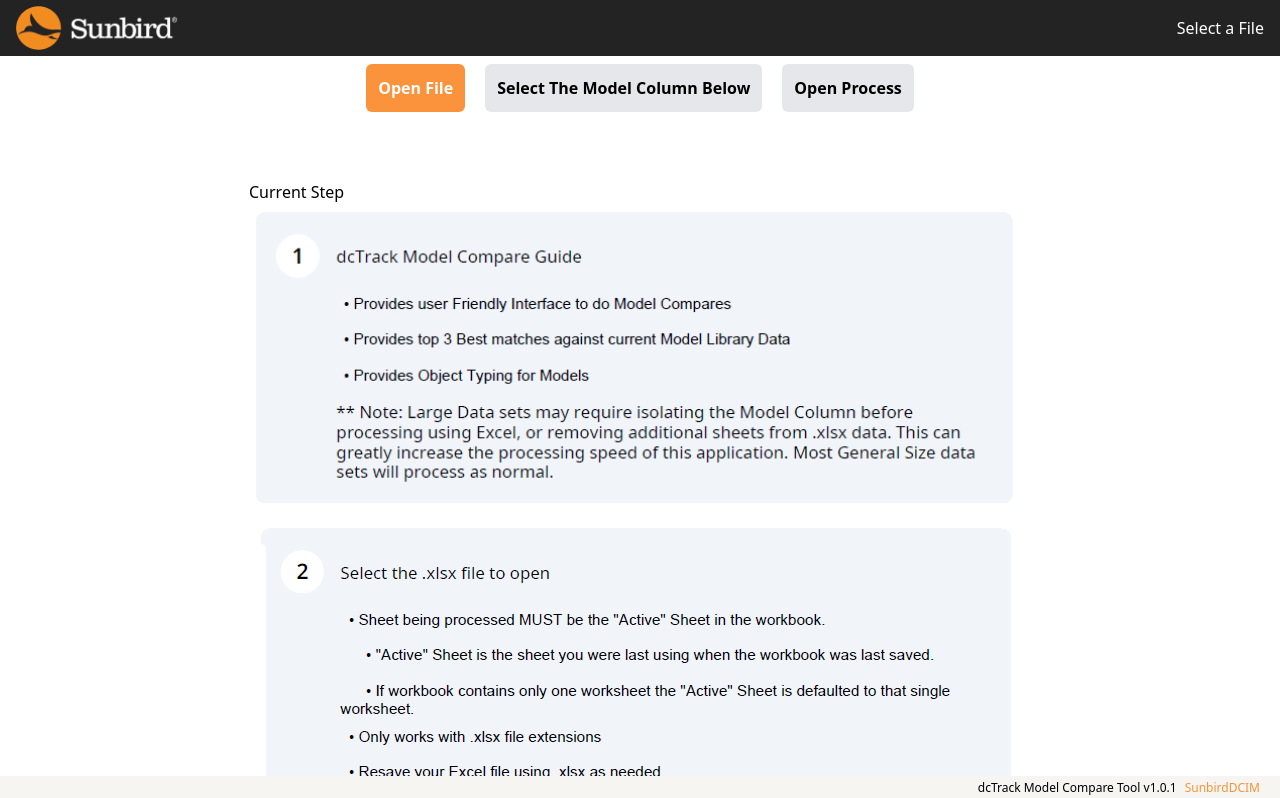
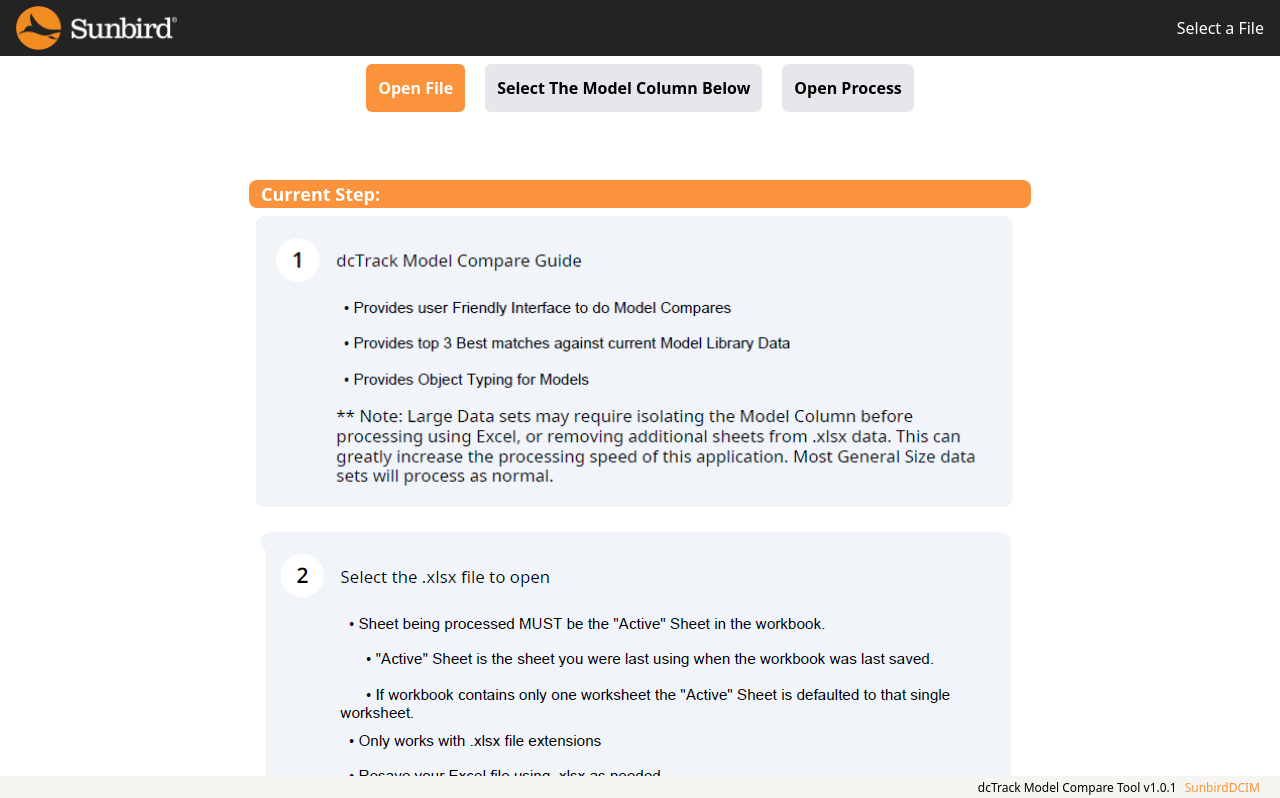
Before and after one commit to TravisAlanH/ModelCompareDCT, a React (Vite) app: page / in a window 1280 px wide. Shown: the top 798 px of the page. Built offline with nearby package versions, Linux system fonts and the light colour scheme.

Commit message:
Current Step Clean up in SOP

```diff
--- a/src/SOP/SOP.jsx
+++ b/src/SOP/SOP.jsx
@@ -23,6 +23,6 @@
   );
 
   function StepMarker() {
-    return <p>Current Step</p>;
+    return <p className="text-lg font-bold bg-orange-400 rounded-lg px-3 text-white">Current Step:</p>;
   }
 }
```
